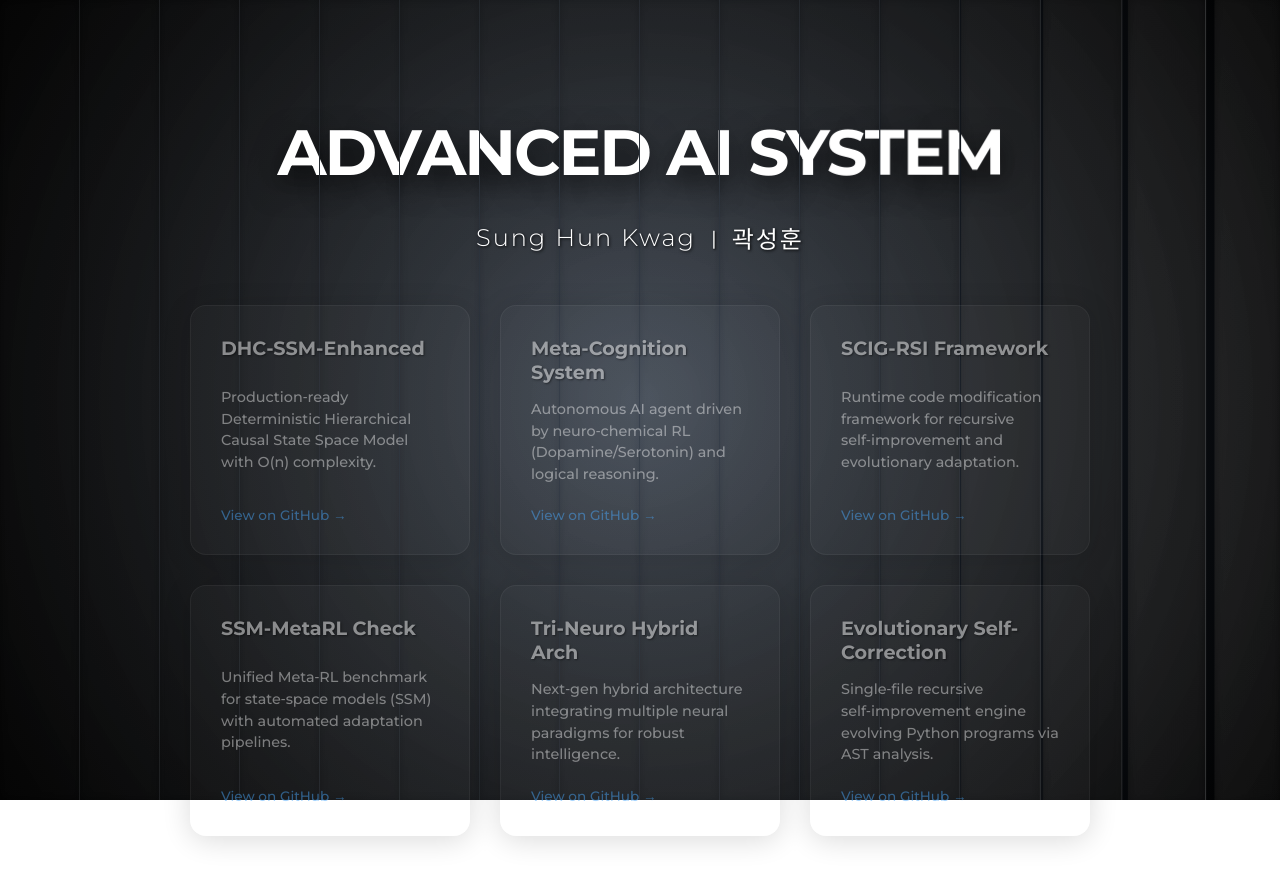
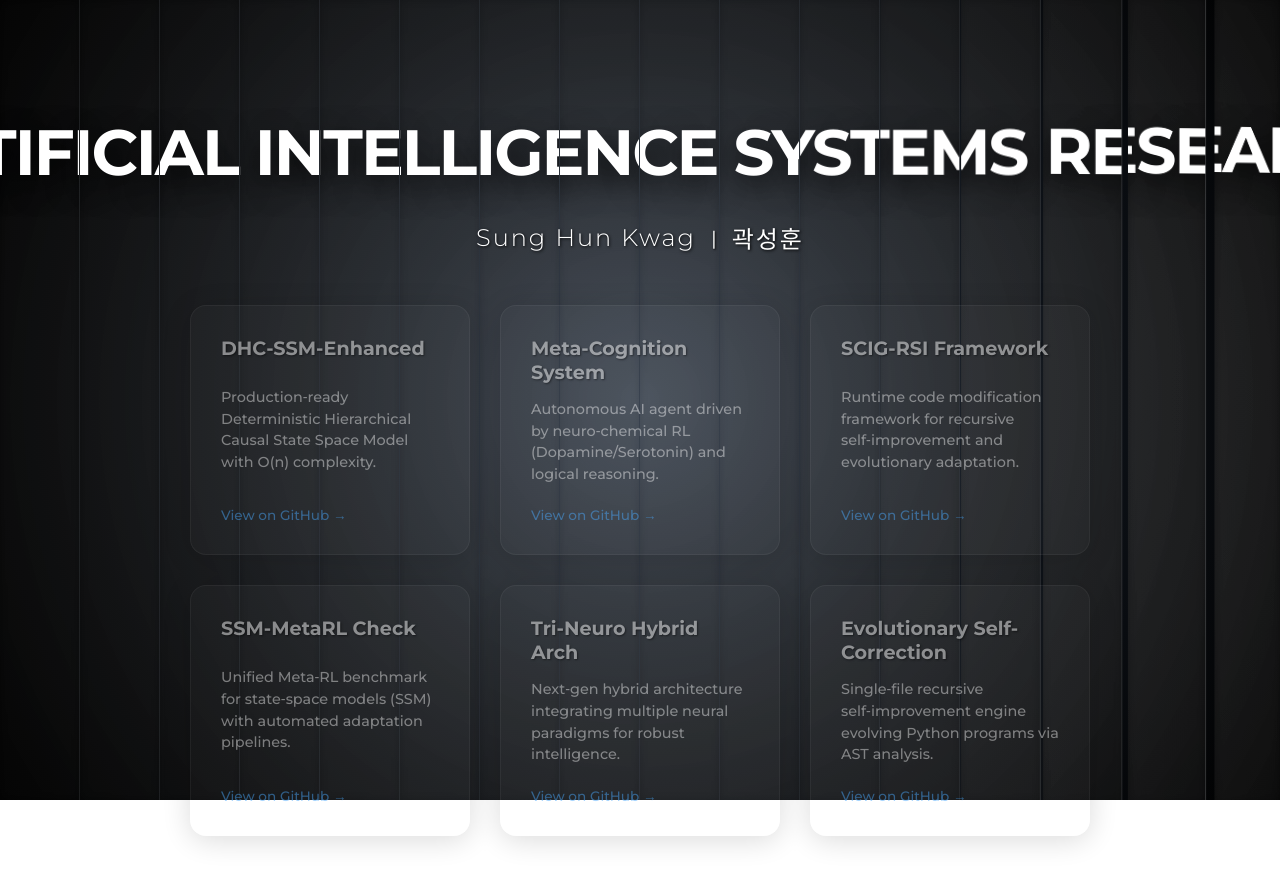
Before and after one commit to sunghunkwag/portfolio, a plain HTML site: page index.html in a window 1280 px wide. Drawn offline with Linux system fonts and the light colour scheme.

Commit message:
Update main title text

```diff
--- a/index.html
+++ b/index.html
@@ -327,7 +327,7 @@
         <div class="full-screen-3d-stage">
             <div class="title-plate-wrapper"><!-- slats inserted here via JS --></div>
             <div id="static-title-container" class="title-plate-static">
-                <h1 class="plate-main-text">ADVANCED AI SYSTEM</h1>
+                <h1 class="plate-main-text">ARTIFICIAL INTELLIGENCE SYSTEMS RESEARCH</h1>
             </div>
         </div>
         <!-- Name under the title -->
```
